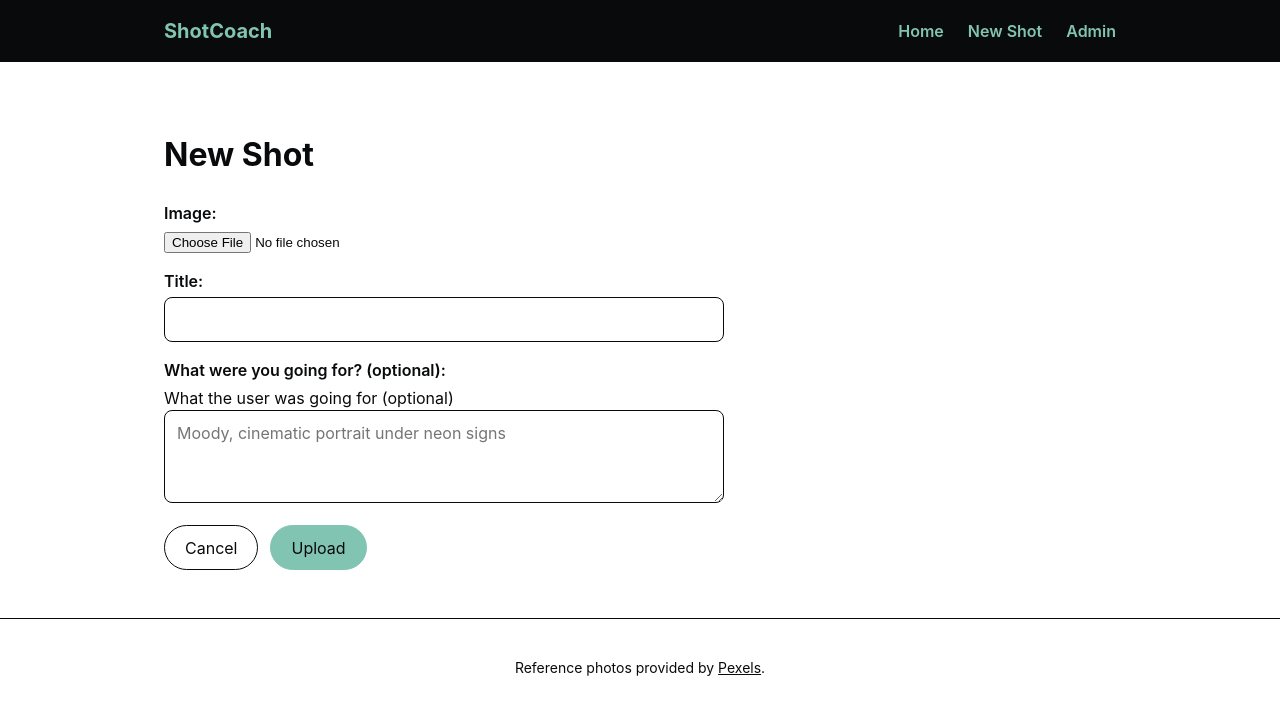
After one commit to alexgrant13/CS347-ShotCoach, a Django app: page /catalog/shots/new/ in a window 1280 px wide. The commit adds this page. Shown: the top 715 px of the page. Run offline with Django 5.2, Linux system fonts and the light colour scheme; the visitor is signed in with stand-in values (Sample User, id 1).

Commit message:
New shot page

```diff
--- /dev/null
+++ b/catalog/forms.py
@@ -0,0 +1,15 @@
+from django import forms
+
+from .models import Shot
+
+
+class ShotForm(forms.ModelForm):
+    class Meta:
+        model = Shot
+        fields = ["image", "title", "idea_text"]
+        labels = {"idea_text": "What were you going for? (optional)"}
+        widgets = {
+            "idea_text": forms.Textarea(
+                attrs={"rows": 3, "placeholder": "Moody, cinematic portrait under neon signs"}
+            ),
+        }
--- a/catalog/static/catalog/css/styles.css
+++ b/catalog/static/catalog/css/styles.css
@@ -1,5 +1,5 @@
 :root {
-  --black: #253237;
+  --black: #080a0c;
   --white: #fff;
   --accent: #82c4b2;
   --accent-dark: #367f6c;
@@ -54,6 +54,7 @@ a {
   gap: 1.5rem;
   margin: 0;
   padding: 0;
+  font-weight: 600;
 }
 
 .nav-links a {
@@ -134,3 +135,81 @@ a {
   padding: 1.5rem;
   font-size: 0.875rem;
 }
+
+
+
+.form {
+  display: grid;
+  gap: 1rem;
+  max-width: 560px;
+}
+
+.form label {
+  display: block;
+  font-weight: 600;
+  margin-bottom: 0.25rem;
+}
+
+.form input[type="text"],
+.form textarea {
+  width: 100%;
+  padding: 0.6rem 0.75rem;
+  border: 1px solid var(--black);
+  border-radius: 8px;
+  font: inherit;
+}
+
+.form-actions {
+  display: flex;
+  gap: 0.75rem;
+}
+
+.button {
+  display: inline-block;
+  padding: 0.6rem 1.25rem;
+  border: 1px solid var(--black);
+  border-radius: 999px;
+  background: var(--white);
+  color: var(--black);
+  font: inherit;
+  text-decoration: none;
+  cursor: pointer;
+}
+
+.button-primary {
+  background: var(--accent);
+  border-color: var(--accent);
+}
+
+.button-primary:hover {
+  background: var(--accent-dark);
+  border-color: var(--accent-dark);
+  color: var(--white);
+}
+
+.shot-detail {
+  display: grid;
+  grid-template-columns: minmax(0, 1fr) minmax(0, 1fr);
+  gap: 2rem;
+}
+
+.shot-image {
+  width: 100%;
+  border-radius: 12px;
+}
+
+.meta {
+  font-size: 0.875rem;
+  opacity: 0.8;
+}
+
+.error {
+  color: #b00020;
+  font-weight: 600;
+}
+
+@media (max-width: 640px) {
+  .shot-detail {
+    grid-template-columns: 1fr;
+  }
+}
--- a/catalog/templates/catalog/base.html
+++ b/catalog/templates/catalog/base.html
@@ -13,6 +13,7 @@
       <a class="brand" href="{% url 'index' %}">ShotCoach</a>
       <ul class="nav-links">
         <li><a href="{% url 'index' %}">Home</a></li>
+        {% if user.is_authenticated %}<li><a href="{% url 'shot-create' %}">New Shot</a></li>{% endif %}
         {% if user.is_staff %}<li><a href="{% url 'admin:index' %}">Admin</a></li>{% endif %}
       </ul>
     </nav>
--- /dev/null
+++ b/catalog/templates/catalog/shot_form.html
@@ -0,0 +1,15 @@
+{% extends "catalog/base.html" %}
+
+{% block title %}New Shot · ShotCoach{% endblock %}
+
+{% block content %}
+<h1>New Shot</h1>
+<form method="post" enctype="multipart/form-data" class="form">
+  {% csrf_token %}
+  {{ form.as_div }}
+  <div class="form-actions">
+    <a href="{% url 'index' %}" class="button">Cancel</a>
+    <button type="submit" class="button button-primary">Upload</button>
+  </div>
+</form>
+{% endblock %}
--- a/catalog/urls.py
+++ b/catalog/urls.py
@@ -12,4 +12,6 @@ from . import views
 
 urlpatterns = [
     path('', views.index, name='index'),
+    path('shots/new/', views.ShotCreateView.as_view(), name='shot-create'),
+    path('shots/<int:pk>/', views.ShotDetailView.as_view(), name='shot-detail'),
 ]
--- a/catalog/views.py
+++ b/catalog/views.py
@@ -1,5 +1,9 @@
 from django.shortcuts import render
 
+from django.contrib.auth.mixins import LoginRequiredMixin
+from django.views import generic
+
+from .forms import ShotForm
 from .models import Board, Reference, Shot
 
 
@@ -11,3 +15,23 @@ def index(request):
         "num_references": Reference.objects.count(),
     }
     return render(request, "catalog/index.html", context=context)
+
+
+class ShotCreateView(LoginRequiredMixin, generic.CreateView):
+    """Upload a new photo."""
+
+    model = Shot
+    form_class = ShotForm
+
+    def form_valid(self, form):
+        form.instance.owner = self.request.user
+        return super().form_valid(form)
+
+
+class ShotDetailView(LoginRequiredMixin, generic.DetailView):
+    """Show one of the user's shots."""
+
+    model = Shot
+
+    def get_queryset(self):
+        return Shot.objects.filter(owner=self.request.user)
--- a/shotcoach_config/settings.py
+++ b/shotcoach_config/settings.py
@@ -136,3 +136,6 @@ MAILERS = {
         'BACKEND': 'django.core.mail.backends.console.EmailBackend',
     },
 }
+
+# Redirect to home URL after login
+LOGIN_REDIRECT_URL = "/"
--- a/shotcoach_config/urls.py
+++ b/shotcoach_config/urls.py
@@ -41,3 +41,8 @@ from django.conf.urls.static import static
 
 urlpatterns += static(settings.STATIC_URL, document_root=settings.STATIC_ROOT)
 urlpatterns += static(settings.MEDIA_URL, document_root=settings.MEDIA_ROOT)
+
+# Add Django site authentication urls (for login, logout, password management)
+urlpatterns += [
+    path('accounts/', include('django.contrib.auth.urls')),
+]
```
Also changed, not shown: catalog/templates/catalog/shot_detail.html (added, +15 -0 lines), catalog/templates/registration/login.html (added, +14 -0 lines).
